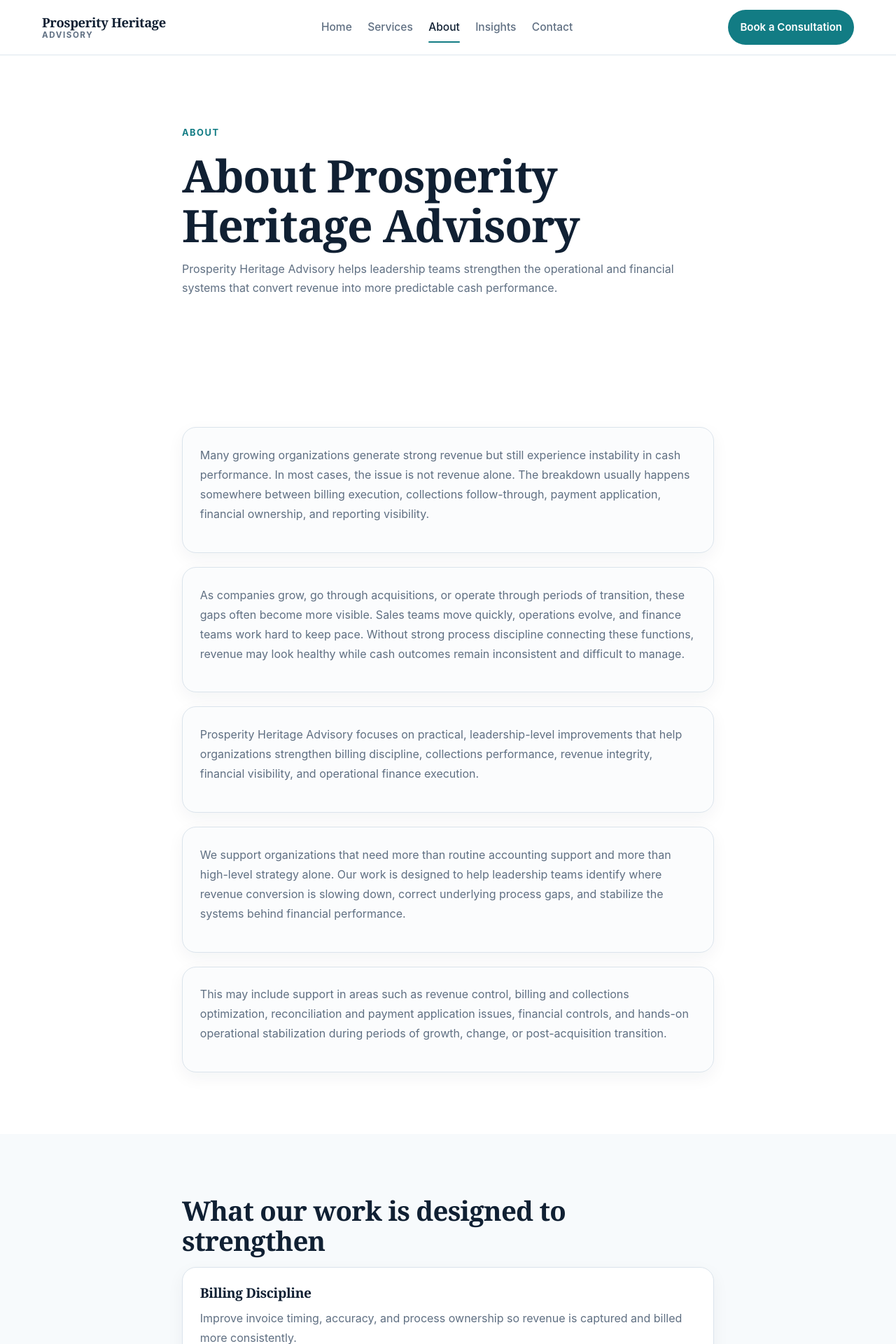
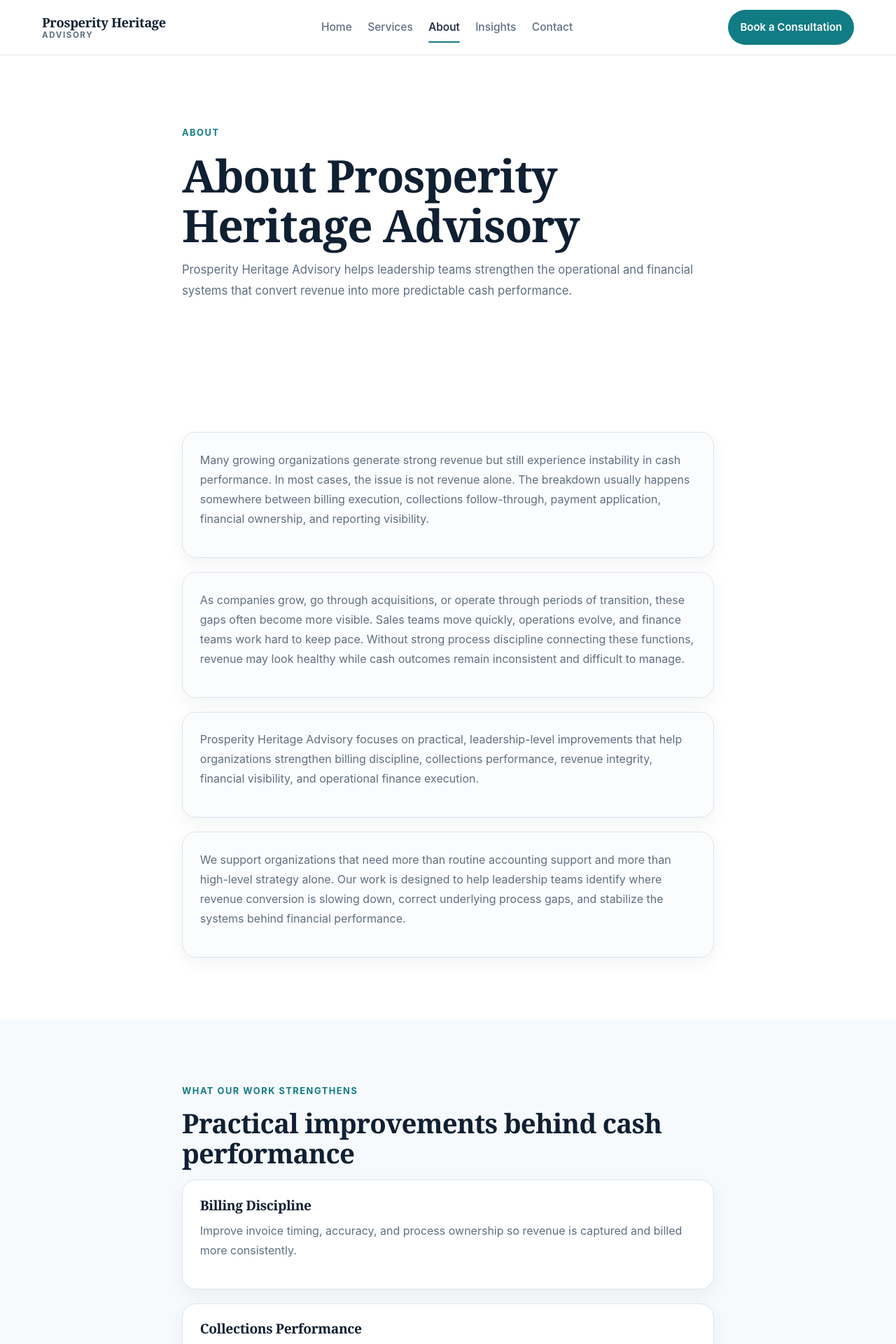
Before and after one commit to pjechete/prosperity-heritage-Advisory-Services, a Next.js app: page /about in a window 1280 px wide. Shown: the top 1920 px of the page at 70% size. Built offline with nearby package versions, Linux system fonts and the light colour scheme.

Commit message:
Update page.tsx

```diff
--- a/src/app/about/page.tsx
+++ b/src/app/about/page.tsx
@@ -4,11 +4,10 @@ export default function AboutPage() {
   return (
     <main>
       <section className="page-hero">
-        <div className="container narrow">
-          <div className="eyebrow">About</div>
+        <div className="narrow">
+          <p className="eyebrow">About</p>
           <h1>About Prosperity Heritage Advisory</h1>
-
-          <p>
+          <p className="section-copy">
             Prosperity Heritage Advisory helps leadership teams strengthen the
             operational and financial systems that convert revenue into more
             predictable cash performance.
@@ -17,7 +16,7 @@ export default function AboutPage() {
       </section>
 
       <section className="section">
-        <div className="container narrow">
+        <div className="narrow">
           <div className="content-stack">
             <div className="card-gray">
               <p>
@@ -58,23 +57,14 @@ export default function AboutPage() {
                 stabilize the systems behind financial performance.
               </p>
             </div>
-
-            <div className="card-gray">
-              <p>
-                This may include support in areas such as revenue control, billing
-                and collections optimization, reconciliation and payment
-                application issues, financial controls, and hands-on operational
-                stabilization during periods of growth, change, or post-acquisition
-                transition.
-              </p>
-            </div>
           </div>
         </div>
       </section>
 
       <section className="section section-light">
-        <div className="container narrow">
-          <h2 className="section-title">What our work is designed to strengthen</h2>
+        <div className="narrow">
+          <p className="section-label">What our work strengthens</p>
+          <h2 className="section-title">Practical improvements behind cash performance</h2>
 
           <div className="content-stack">
             <div className="card">
@@ -122,7 +112,8 @@ export default function AboutPage() {
       </section>
 
       <section className="cta-band">
-        <div className="container narrow">
+        <div className="narrow">
+          <div className="cta-box">
             <h2>Let’s strengthen the systems behind cash performance</h2>
             <p>
               If your organization is dealing with delayed invoicing, collections
@@ -131,9 +122,10 @@ export default function AboutPage() {
             </p>
 
             <div className="button-row center-buttons">
-            <Link href="/contact" className="btn-secondary">
+              <Link href="/contact" className="btn btn-secondary">
                 Book a Consultation
               </Link>
+            </div>
           </div>
         </div>
       </section>
```
Lines whose indentation alone changed are shown as unchanged.
